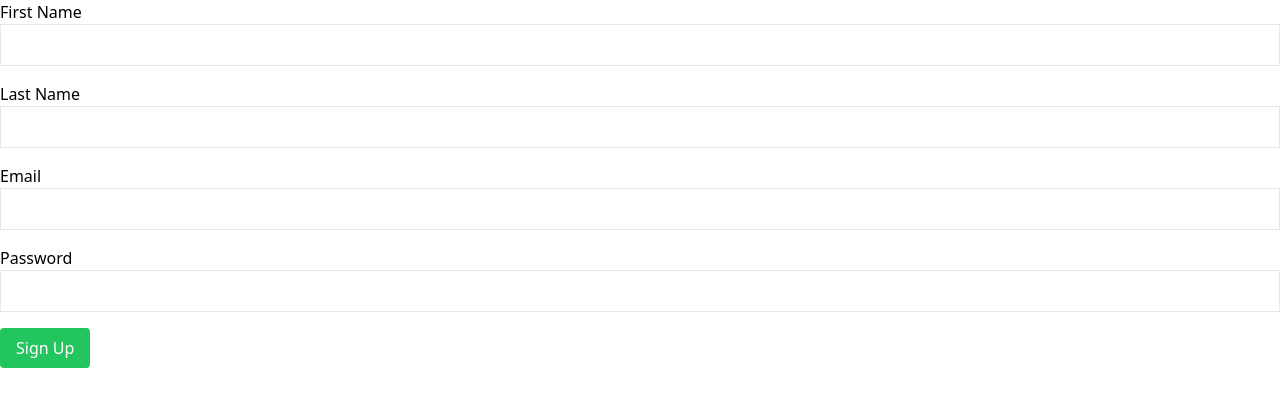
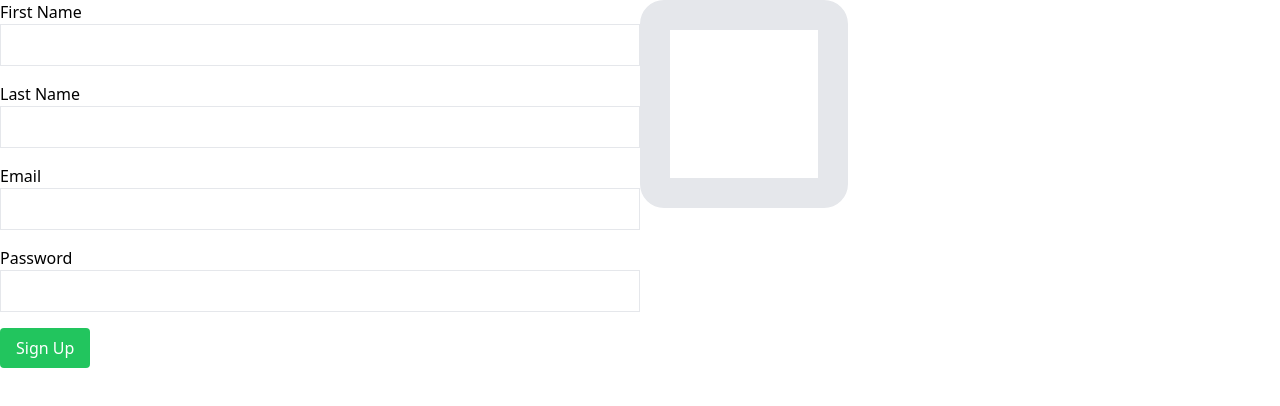
Before and after one commit to ta0047/ExpenseTracker, a React (Vite) app in the folder frontend/: page /signup in a window 1280 px wide. Shown: the top 406 px of the page. Built offline with nearby package versions, Linux system fonts and the light colour scheme.

Commit message:
Work on signup form

```diff
--- a/frontend/src/Components/Layouts/AuthLayout.jsx
+++ b/frontend/src/Components/Layouts/AuthLayout.jsx
@@ -5,7 +5,15 @@ import { FcBullish } from "react-icons/fc";
 function AuthLayout({ children }) {
     return (
         <>
-            {children}
+            <div className="sm:flex">
+                <div className="w-1/2">
+                    {children}
+                </div>
+                <div className="w-1/2">
+                    <div className="border-[30px] w-52 h-52 rounded-3xl"></div>
+                </div>
+
+            </div>
         </>
     )
 }
```
